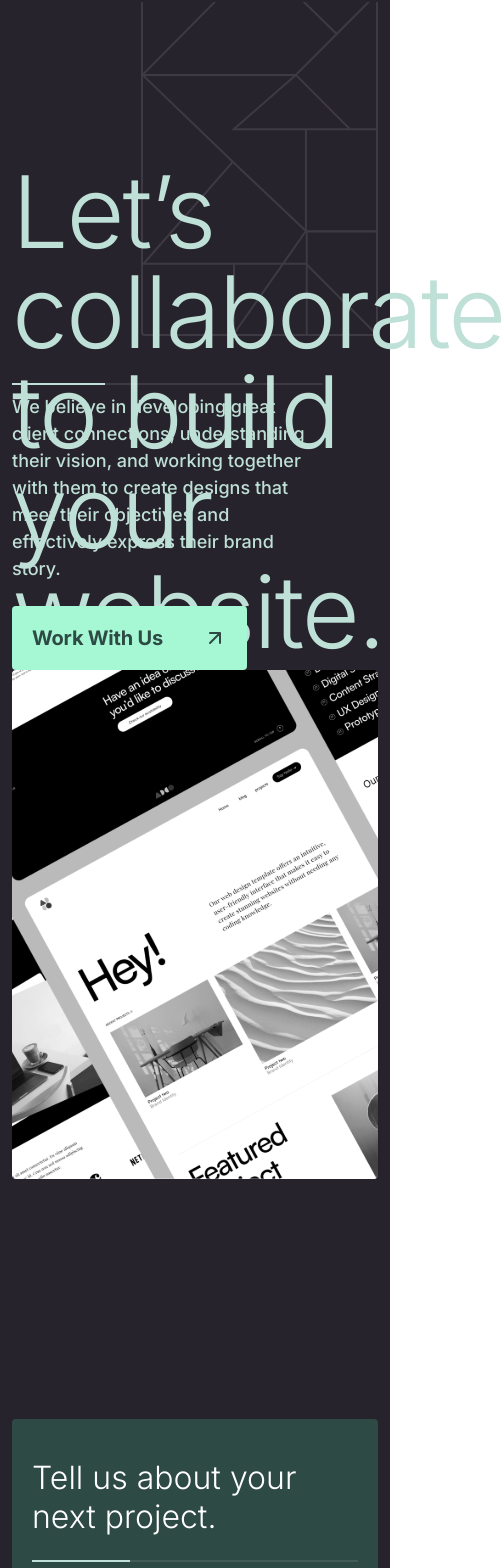
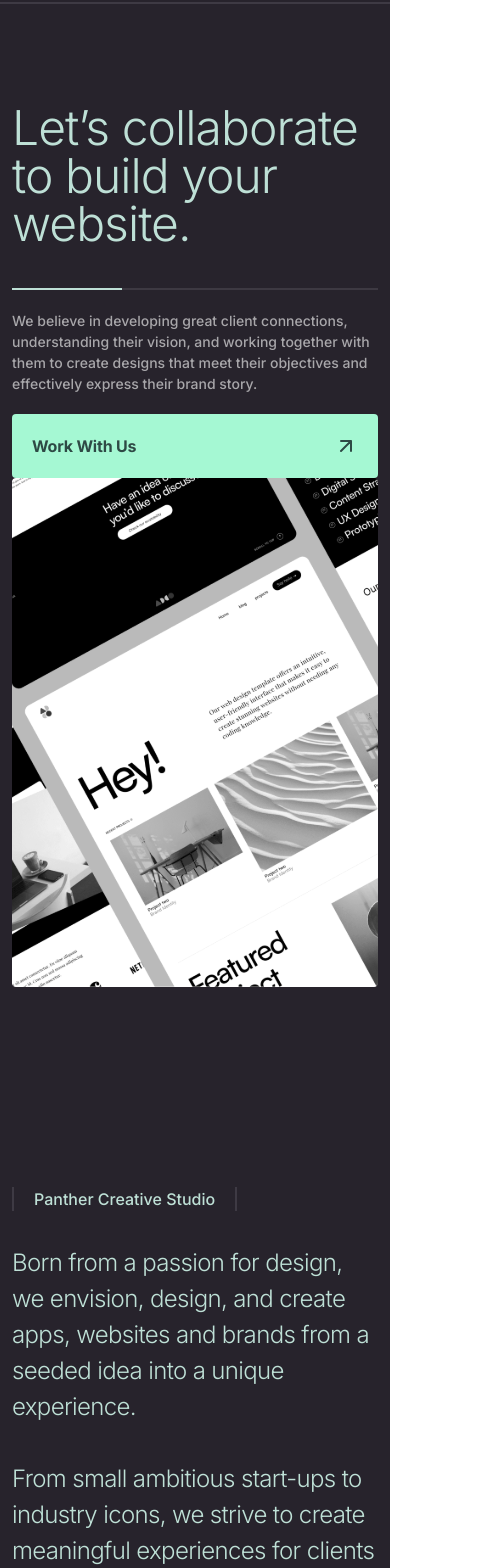
Before and after one commit to MDShakibul/Panther-Studio-V1, a Next.js app: page / in a window 390 px wide. Shown: the part 59-1627 px from the top of the page, 504 px wide, since content can reach past the window. Built offline with nearby package versions, Linux system fonts and the light colour scheme.

Commit message:
complete hero section

```diff
--- /dev/null
+++ b/src/pages/components/UI/HeroSection.js
@@ -0,0 +1,112 @@
+import Image from "next/image";
+import DummyImage from "../../../pages/assets/images/dummy-image.svg";
+import Link from "next/link";
+import style from "../../../styles/Home.module.css";
+
+const HeroSection = () => {
+  return (
+    <>
+      <div className={`${style.heroBodyArea} h-100`}>
+        <div className="container">
+          <div className={`${style.heroSection} h-100`}>
+            <div className={`row ${style.heroSectionArea}`}>
+              <div className="col-lg-7 d-flex flex-column">
+                <div className="flex-grow-1 position-relative">
+                  <h1 className={`${style.heroSectionTitle}`}>
+                    Let’s collaborate to build your website.
+                  </h1>
+
+                  <div className={`${style.heroSectionBottomText}`}>
+                    <div
+                      className={`${style.heroSectionDivider} d-flex align-items-center `}
+                    >
+                      <div className="dark-line-color"></div>
+                      <div className="light-line-color"></div>
+                    </div>
+                    <p className={`${style.heroSectionTextDetails}`}>
+                      We believe in developing great client connections,
+                      understanding their vision, and working together with them
+                      to create designs that meet their objectives and
+                      effectively express their brand story.
+                    </p>
+                    <Link href={""} className={`${style.btnHeroSection} `}>
+                      <p className="mb-0">Work with us</p>
+                      <svg
+                        xmlns="http://www.w3.org/2000/svg"
+                        width="24"
+                        height="24"
+                        viewBox="0 0 24 24"
+                        fill="none"
+                      >
+                        <path
+                          d="M7 7H17M17 7V17M17 7L7 17"
+                          stroke="#2E4A45"
+                          stroke-width="2"
+                          stroke-linecap="round"
+                          stroke-linejoin="round"
+                        />
+                      </svg>
+                    </Link>
+                  </div>
+                </div>
+              </div>
+              <div className="col-lg-4 col-md-5 col-12 d-flex flex-column custom-gutter">
+                <Image
+                  src={DummyImage}
+                  alt="panther hero section"
+                  layout="responsive"
+                  className={`${style.responsiveHeroImage}`}
+                />
+              </div>
+            </div>
+          </div>
+        </div>
+      </div>
+      <div className={`${style.heroBodyArea} h-100`}>
+        <div className="container">
+          <div className={`${style.heroSection2} h-100`}>
+            <div className={`row ${style.heroSectionArea}`}>
+              <div className="col-lg-7 d-flex flex-column order-lg-2 order-md-2 order-1 ps-lg-5">
+                <div className="flex-grow-1 position-relative">
+                  <p className={`${style.heroSectionCompanyTitle}`}>
+                    Panther Creative Studio
+                  </p>
+
+                  <p className={`${style.heroSectionTextDetails2} mb-4 mb-lg-0`}>
+                    Born from a passion for design, we envision, design, and
+                    create apps, websites and brands from a seeded idea into a
+                    unique experience. <br /> <br /> From small ambitious start-ups to
+                    industry icons, we strive to create meaningful experiences
+                    for clients all around the world.
+                  </p>
+
+                  <div className={`${style.heroSectionBottomText}`}>
+
+                    <p className={`${style.heroSectionTextDetails2}`}>
+                    We aid big firms, boost small businesses, and empower startups by crafting functional yet stunning products.
+                    </p>
+                  </div>
+                </div>
+              </div>
+              <div className="col-lg-5 d-flex flex-column custom-gutter order-lg-1 order-md-1 order-2">
+                <div className="row">
+                  <div className="col-lg-2"></div>
+                  <div className="col-lg-10">
+                    <Image
+                      src={DummyImage}
+                      alt="panther hero section"
+                      layout="responsive"
+                      className={`${style.responsiveHeroImage}`}
+                    />
+                  </div>
+                </div>
+              </div>
+            </div>
+          </div>
+        </div>
+      </div>
+    </>
+  );
+};
+
+export default HeroSection;
--- a/src/pages/index.js
+++ b/src/pages/index.js
@@ -1,9 +1,10 @@
 import Head from "next/head";
-import style from "../styles/Home.module.css";
+
 import RootLayout from "./components/Layouts/RootLayout";
 import Image from "next/image";
 import DummyImage from "../pages/assets/images/dummy-image.svg";
 import Link from "next/link";
+import HeroSection from "./components/UI/HeroSection";
 
 export default function Home() {
   return (
@@ -16,60 +17,9 @@ export default function Home() {
         />
       </Head>
 
-      <div className={`${style.heroBodyArea} h-100`}>
-        <div className="container">
-          <div className={`${style.heroSection} h-100`}>
-            <div className={`row ${style.heroSectionArea}`}>
-              <div className="col-lg-7 d-flex flex-column">
-                <div className="flex-grow-1 position-relative">
-                  <h1 className={`${style.heroSectionTitle}`}>
-                    Let’s collaborate to build your website.
-                  </h1>
+      <HeroSection/>
 
-                  <div className={`${style.heroSectionBottomText}`}>
-                    <div className="d-flex align-items-center mt-4 mt-lg-5 mb-2 mb-lg-3">
-                      <div className="dark-line-color"></div>
-                      <div className="light-line-color"></div>
-                    </div>
-                    <p className={`${style.heroSectionTextDetails}`}>
-                      We believe in developing great client connections,
-                      understanding their vision, and working together with them
-                      to create designs that meet their objectives and
-                      effectively express their brand story.
-                    </p>
-                    <Link href={""} className={`${style.btnHeroSection} `}>
-                      <p className="mb-0">Work with us</p>
-                      <svg
-                        xmlns="http://www.w3.org/2000/svg"
-                        width="24"
-                        height="24"
-                        viewBox="0 0 24 24"
-                        fill="none"
-                      >
-                        <path
-                          d="M7 7H17M17 7V17M17 7L7 17"
-                          stroke="#2E4A45"
-                          stroke-width="2"
-                          stroke-linecap="round"
-                          stroke-linejoin="round"
-                        />
-                      </svg>
-                    </Link>
-                  </div>
-                </div>
-              </div>
-              <div className="col-lg-5 d-flex flex-column">
-                <Image
-                  src={DummyImage}
-                  alt="panther hero section"
-                  layout="responsive"
-                  className={`${style.responsiveHeroImage}`}
-                />
-              </div>
-            </div>
-          </div>
-        </div>
-      </div>
+
     </>
   );
 }
--- a/src/styles/Home.module.css
+++ b/src/styles/Home.module.css
@@ -9,6 +9,13 @@
   height: 350px;
   background-repeat: no-repeat;
   background-position: right top -10px;
+}
+.heroSection2 {
+  background-image: url("../pages/assets/images/bg_hero_section.svg");
+  width: 100%;
+  height: 350px;
+  background-repeat: no-repeat;
+  background-position: left top 40px;
 }
 
 .heroSectionArea {
@@ -23,6 +30,11 @@
   letter-spacing: -2px;
 }
 
+.heroSectionDivider{
+  margin-bottom: 24px;
+}
+
+
 .responsiveHeroImage {
   border-radius: 4px;
 }
@@ -35,7 +47,7 @@
 }
 .heroSectionTextDetails {
   margin-bottom: 0;
-  color: #bee0d6;
+  color:  rgba(255, 255, 255, 0.60);
   font-size: 18px;
   font-weight: 500;
   margin-bottom: 24px;
@@ -58,3 +70,86 @@
   letter-spacing: -0.2px;
   text-transform: capitalize;
 }
+
+.heroSectionCompanyTitle{
+  display: inline-block;
+  font-size: 20px;
+  font-weight: 500;
+  padding: 0 20px;
+  color: #BEE0D6;
+  border-right: 2px solid  #3E3A44;
+  border-left: 2px solid  #3E3A44;
+  margin-bottom: 34px;
+
+}
+
+.heroSectionTextDetails2{
+  color:  #BEE0D6;
+font-size: 32px;
+font-weight: 300;
+letter-spacing: -0.64px;
+margin-bottom: 0;
+}
+
+@media only screen and (max-width: 576px) {
+  .heroBodyArea {
+    padding-bottom: 100px;
+  }
+
+  .heroSection, .heroSection2 {
+    background-image: none;
+  }
+
+  .heroSectionArea {
+    padding-top: 100px;
+    column-gap: 64px;
+  }
+
+  .heroSectionTitle {
+    color: #bee0d6;
+    font-size: 48px;
+    font-weight: 300;
+    line-height: 48px;
+    letter-spacing: -0.96px;
+  }
+
+  .heroSectionDivider{
+    margin: 40px 0 20px 0 !important;
+  }
+
+
+
+  .responsiveHeroImage {
+    border-radius: 4px;
+  }
+
+  .heroSectionBottomText {
+    position: relative;
+    bottom: 0;
+    left: 0;
+    width: 100%;
+  }
+  .heroSectionTextDetails {
+    font-size: 14px;
+    margin-bottom: 20px;
+  }
+
+  .btnHeroSection {
+    display: flex;
+    align-items: center;
+    justify-content: space-between;
+  }
+  .btnHeroSection p {
+    font-size: 16px;
+  }
+
+  .heroSectionCompanyTitle{
+    font-size: 16px;
+    margin-bottom: 34px;
+
+  }
+
+  .heroSectionTextDetails2{
+  font-size: 24px;
+  }
+}
--- a/src/styles/globals.css
+++ b/src/styles/globals.css
@@ -77,6 +77,7 @@
   .nav-section-1 {
     width: 100%;
     background-color: #27232c;
+    border-bottom: 2px solid #3E3A44;
   }
   .nav-2 {
     display: none;
@@ -335,7 +336,14 @@ background:  #BEE0D6;
   .footer-bottom-mobile{
     margin-top: 30px;
   }
+  .custom-gutter{
+    margin-top: 64px;
+  }
 }
 
 
 /*  */
+
+.v-divider{
+
+}
```
